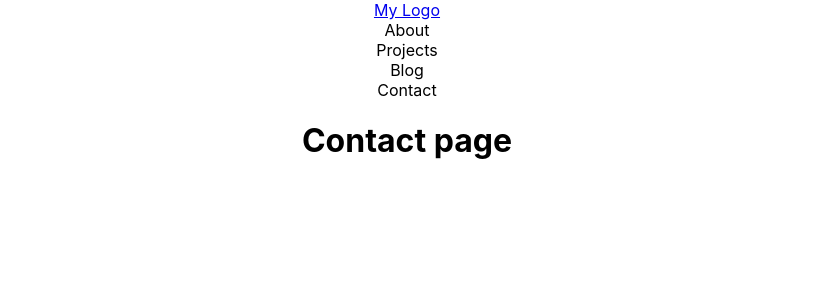
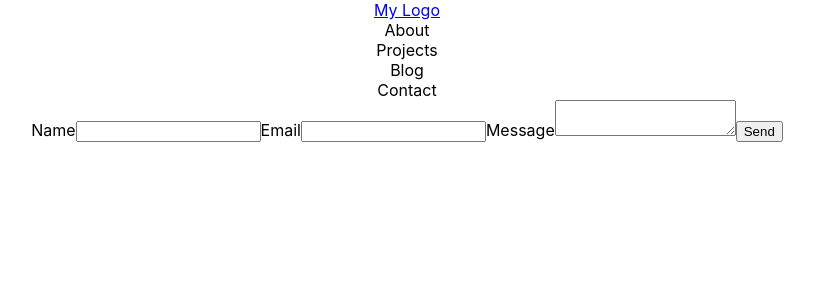
Before and after one commit to KarlaB3/portfolio, a React (Create React App) app: page /contact in a window 1280 px wide. Shown: the top 300 px of the page, without its empty margins (233-1047 px from the left). Built offline with nearby package versions, Linux system fonts and the light colour scheme.

Commit message:
feat: implemented emailjs contact form

```diff
--- a/package.json
+++ b/package.json
@@ -3,6 +3,7 @@
   "version": "0.1.0",
   "private": true,
   "dependencies": {
+    "@emailjs/browser": "^3.11.0",
     "@testing-library/jest-dom": "^5.16.5",
     "@testing-library/react": "^13.4.0",
     "@testing-library/user-event": "^13.5.0",
--- a/src/components/ContactForm.jsx
+++ b/src/components/ContactForm.jsx
@@ -1,24 +1,29 @@
-import { useState } from "react"
+import React, { useRef } from 'react';
+import emailjs from '@emailjs/browser';
 
 export const ContactForm = () => {
-    const [firstName, setFirstName] = useState("");
-    const [lastName, setLastName] = useState("");
-    const [email, setEmail] = useState("");
-    const [phone, setPhone] = useState("");
+    const form = useRef();
 
-    const handleSubmit = (event) => {
+    const sendEmail = (event) => {
         event.preventDefault();
 
-        const message = "Thank you for contacting me. I'll be in touch shortly.";
+        emailjs.sendForm('service_4n9jghi', 'contact_form', form.current, 'zVIYdj3XMqEdHz0wt')
+        .then((result) => {
+            console.log(result.text);
+        }, (error) => {
+            console.log(error.text);
+        });
+    };
 
-        const data = {
-            firstName,
-            lastName,
-            email,
-            phone
-
-            fetch()
-        }
-
-    }
-}
+    return (
+        <form ref={form} onSubmit={sendEmail}>
+            <label>Name</label>
+            <input type="text" name="user_name" />
+            <label>Email</label>
+            <input type="email" name="user_email" />
+            <label>Message</label>
+            <textarea name="message" />
+            <input type="submit" value="Send" />
+        </form>
+    );
+};
--- a/src/pages/ContactPage.jsx
+++ b/src/pages/ContactPage.jsx
@@ -1,9 +1,10 @@
+import { ContactForm } from "../components/ContactForm";
 
 
 export function ContactPage(props) {
     return (
         <div>
-            <h1>Contact page</h1>
+            <ContactForm />
         </div>
     )
 }
```
Also changed, not shown: 1 other file (tests, documents, lock files or other folders).
